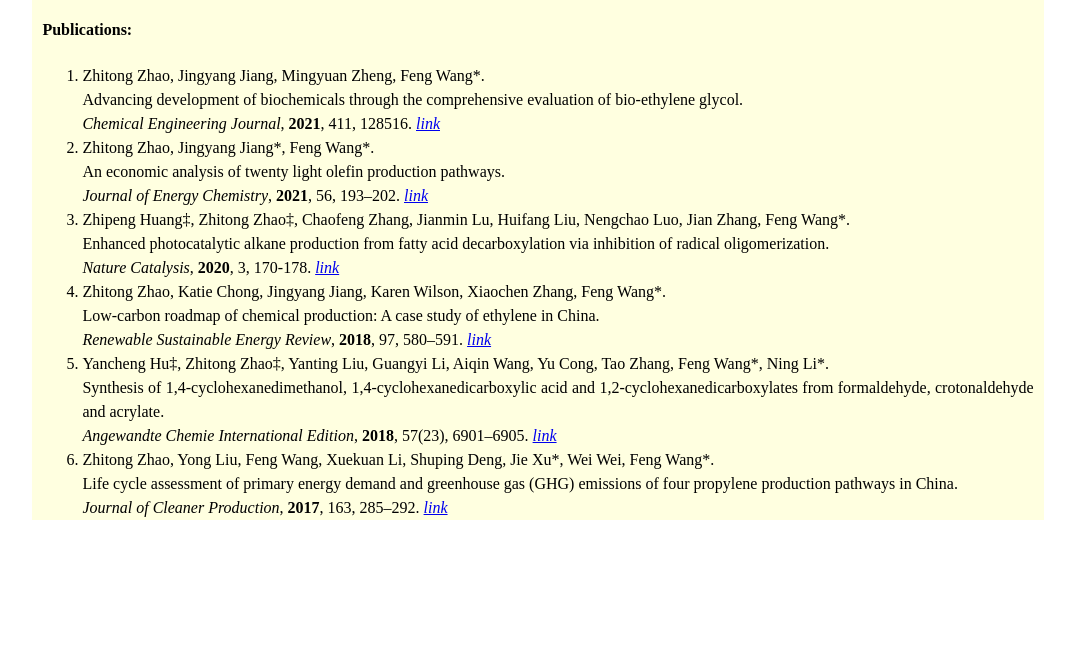
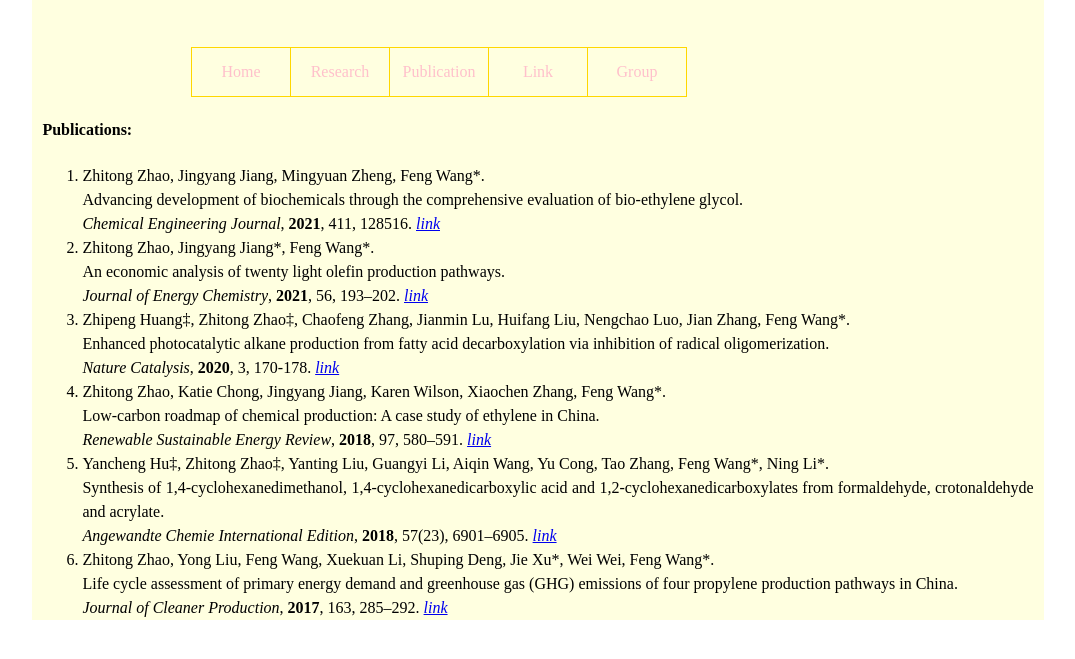
Before and after one commit to kuangyeqingchun/hello, a plain HTML site: page index.html in a window 1280 px wide. Shown: the part 111-770 px from the top of the page, without its empty margins (102-1177 px from the left). Drawn offline with Linux system fonts and the light colour scheme.

Commit message:
Update index.html

```diff
--- a/index.html
+++ b/index.html
@@ -1,3 +1,40 @@
+<head>
+    <meta charset="UTF-8">
+    <title>Zhitong Zhao</title>
+    <style type="text/css">
+        .menu {
+            width: 694px;
+            height: 50px;
+            margin: 50px auto 0;
+            font-size: 0;
+            list-style: none;
+            padding: 0;
+        }
+
+        .menu li{
+            display:inline-block;
+            width:98px;
+            height:48px;
+            border:1px solid gold;
+            font-size:16px;
+            margin-right:-1px;
+            text-align:center;
+            line-height:48px;
+        }
+        .menu a{
+            font-family: "Microsoft YaHei UI";
+            color:pink;
+            text-decoration: none;
+        }
+        .menu li:hover{
+            background-color: orange;
+        }
+        .menu a:hover{
+            color:#fff;
+        }
+    </style>
+</head>
+
 <div style="width:100%; text-align:center; margin:0; padding:0;">
    <div style="width:80%; text-align:justify; margin:0 auto; background:#FFFFE0;">
 
@@ -6,6 +43,15 @@
          <h2 style="font-size:35px; margin:0; padding:0;">Zhitong Zhao</h2>
       </div>
       <!--Column-->
+      <div>
+         <ul class="menu">
+            <li><a href="">Home</a></li>
+            <li><a href="">Research</a></li>
+            <li><a href="">Publication</a></li>
+            <li><a href="">Link</a></li>
+            <li><a href="">Group</a></li>
+         </ul>
+      </div>
       <!--Context-->
       <div style="line-height:150%; margin:0 10px;">
          <h4>Publications:</h4>
```
